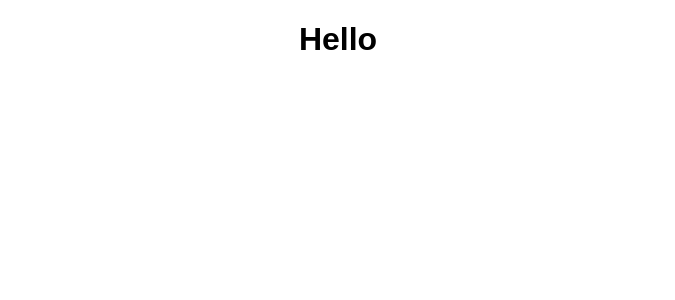
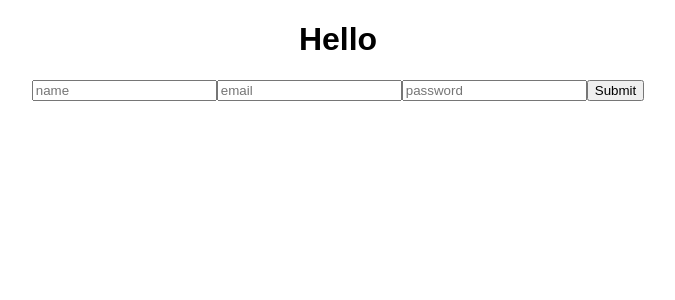
Before and after one commit to bloominstituteoftechnology/User-Onboarding, a React (Create React App) app in the folder login/: page / in a window 1280 px wide. Shown: the top 300 px of the page, without its empty margins (302-977 px from the left). Built offline with nearby package versions, Linux system fonts and the light colour scheme.

Commit message:
created the Form and imported in app.js

```diff
--- a/login/src/App.js
+++ b/login/src/App.js
@@ -1,4 +1,5 @@
 import React, { Component } from 'react';
+import Form from './Component/Form'
 import './App.css';
 
 class App extends Component {
@@ -6,6 +7,7 @@ class App extends Component {
     return (
       <div className="App">
       <h1>Hello</h1>
+      <Form/>
       </div>
     );
   }
--- a/login/src/Component/Form.js
+++ b/login/src/Component/Form.js
@@ -1,8 +1,14 @@
 import React from "react";
 
 function Form() {
-
-
+  return (
+    <form>
+      <input id="name" type="text" name="name" placeholder="name" />
+      <input id="email" type="Email" name="email" placeholder="email" />
+      <input id="password" type="password" name="password" placeholder="password" />
+    <button>Submit</button>
+    </form>
+  );
 }
 
 export default Form;
```
